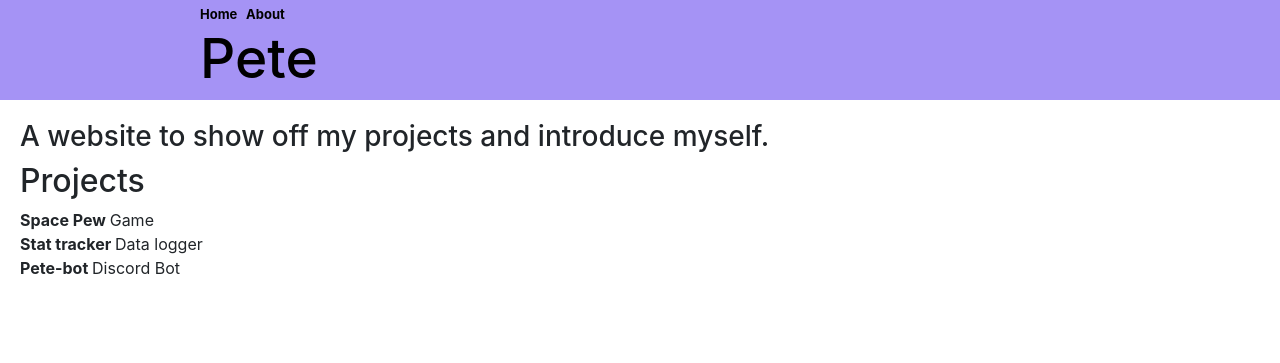
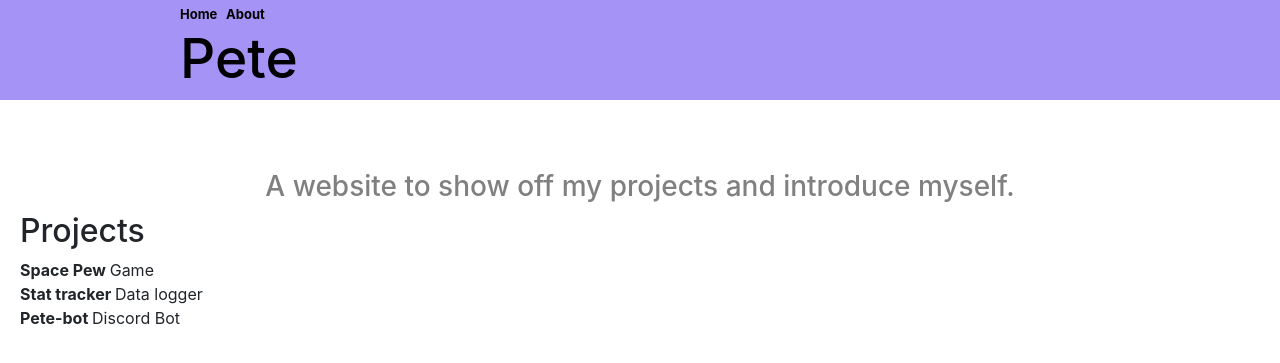
Before and after one commit to Tepah/my_site, a Flask app: page / in a window 1280 px wide. Shown: the top 363 px of the page. Run offline with Flask 2, Linux system fonts and the light colour scheme; some libraries are stand-ins or nearby versions.

Commit message:
css not finished..

```diff
--- a/static/css/site.css
+++ b/static/css/site.css
@@ -21,7 +21,7 @@
 .top_bar {
     font-weight: bold;
     padding-bottom: 1px;
-    padding-left: 200px;
+    padding-left: 180px;
     background-color: #a593f5;
 }
 
@@ -36,5 +36,5 @@
 }
 
 .main_content {
-    padding: 20px;
+    padding: 70px 20px 20px 20px;
 }
--- a/templates/index.html
+++ b/templates/index.html
@@ -1,7 +1,8 @@
 {% extends "_layout.html" %}
 {% block main_content %}
 
-    <h3>A website to show off my projects and introduce myself.</h3>
+    <h3 style="text-align: center; color: grey">
+        A website to show off my projects and introduce myself.</h3>
 
     <h2>Projects</h2>
 
```
